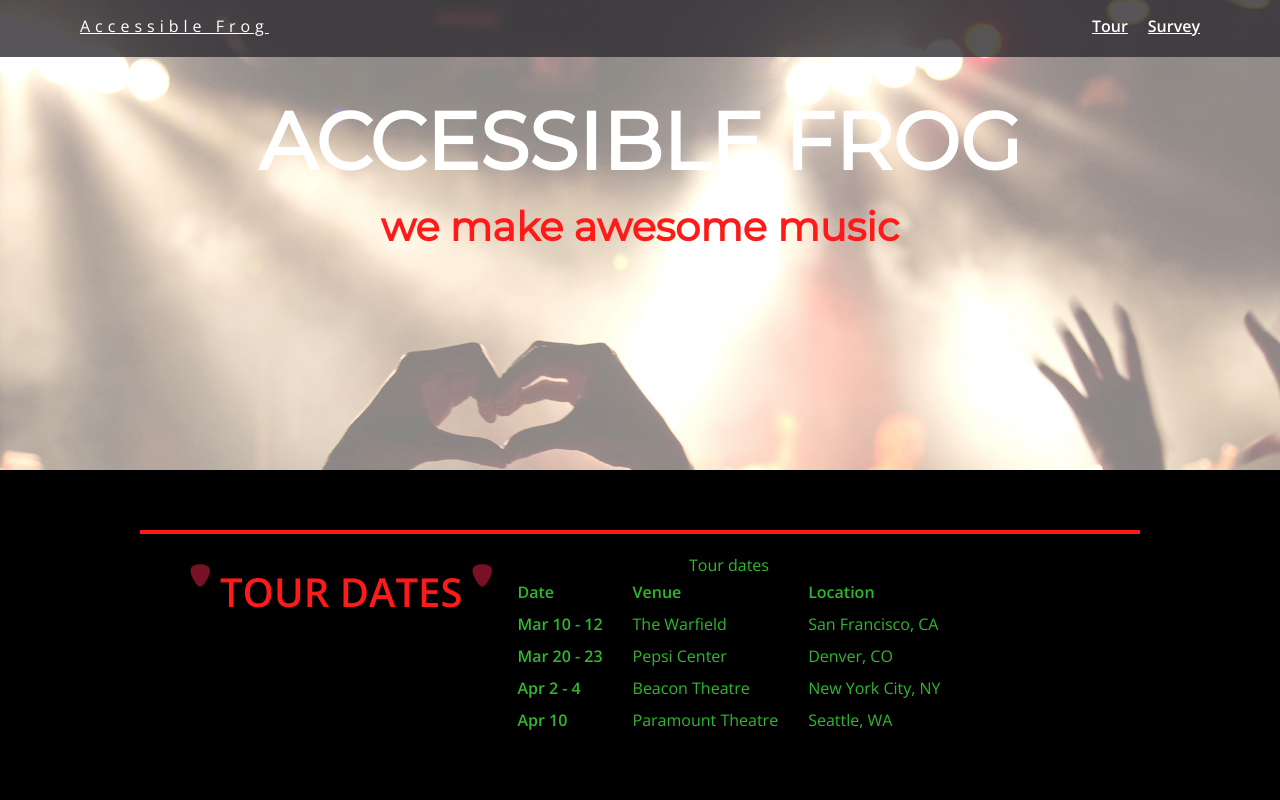
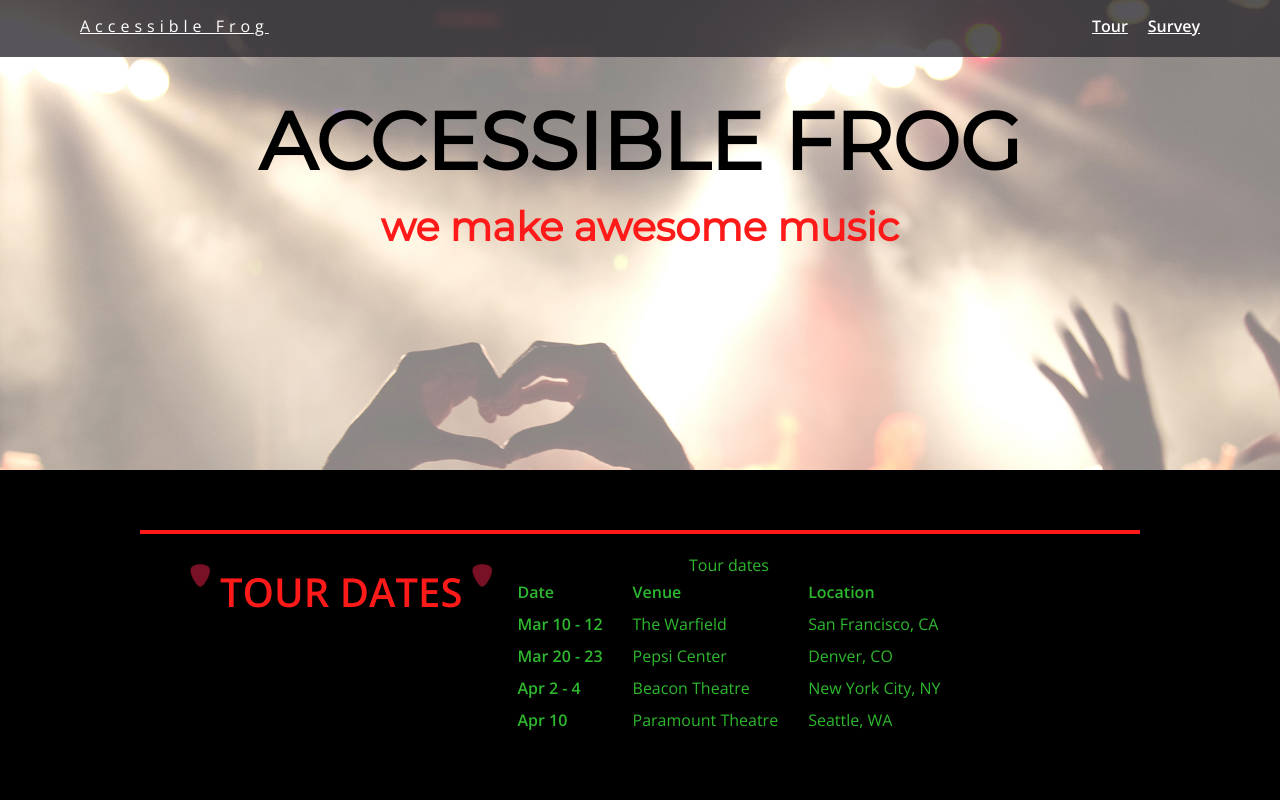
Before and after one commit to BenAttenborough/accessibility_refactor_v6, a plain HTML site: page tour.html in a window 1280 px wide. Shown: the top 800 px of the page. Drawn offline with nearby package versions, Linux system fonts and the light colour scheme.

Commit message:
Contrast change

```diff
--- a/styles/scss/components/_sections.scss
+++ b/styles/scss/components/_sections.scss
@@ -11,10 +11,9 @@ body {
 
 header {
   text-align: center;
-  //background: url('../img/concert02_with_text.jpg') no-repeat top center;
   background: url('../img/concert02_no_text.jpg') no-repeat top center;
   background-size: cover;
-  background-color: black;
+  background-color: #ffffff;
   overflow: hidden;
   padding-top: 60px;
   height: 350px;
--- a/styles/scss/components/_typography.scss
+++ b/styles/scss/components/_typography.scss
@@ -35,7 +35,7 @@ h3 {
     font-family: $font-stack;
   }
   h1 {
-    color: white;
+    color: #000000;
     font-size: 2.5em;
     line-height: 1em;
     margin-bottom: 0.25em;
--- a/tour.html
+++ b/tour.html
@@ -39,10 +39,10 @@
                 <caption>Tour dates</caption>
                 <thead>
                 <tr>
-                    <th scope="column">Date</th>
+                    <th scope="row">Date</th>
                     <th>Venue</th>
                     <th>Location</th>
-                    </rt>
+                </tr>
                 </thead>
                 <tfoot>
                 <tr>
@@ -54,22 +54,22 @@
                     <th scope="row">Mar 10 - 12</th>
                     <td>The Warfield</td>
                     <td>San Francisco, CA</td>
-                    </rt>
+                </tr>
                 <tr>
                     <th scope="row">Mar 20 - 23</th>
                     <td>Pepsi Center</td>
                     <td>Denver, CO</td>
-                    </rt>
+                </tr>
                 <tr>
                     <th scope="row">Apr 2 - 4</th>
                     <td>Beacon Theatre</td>
                     <td>New York City, NY</td>
-                    </rt>
+                </tr>
                 <tr>
                     <th scope="row">Apr 10</th>
                     <td>Paramount Theatre</td>
                     <td>Seattle, WA</td>
-                    </rt>
+                </tr>
                 </tbody>
             </table>
         </div>
```
Also changed, not shown: styles/style.css, 1 other file.
